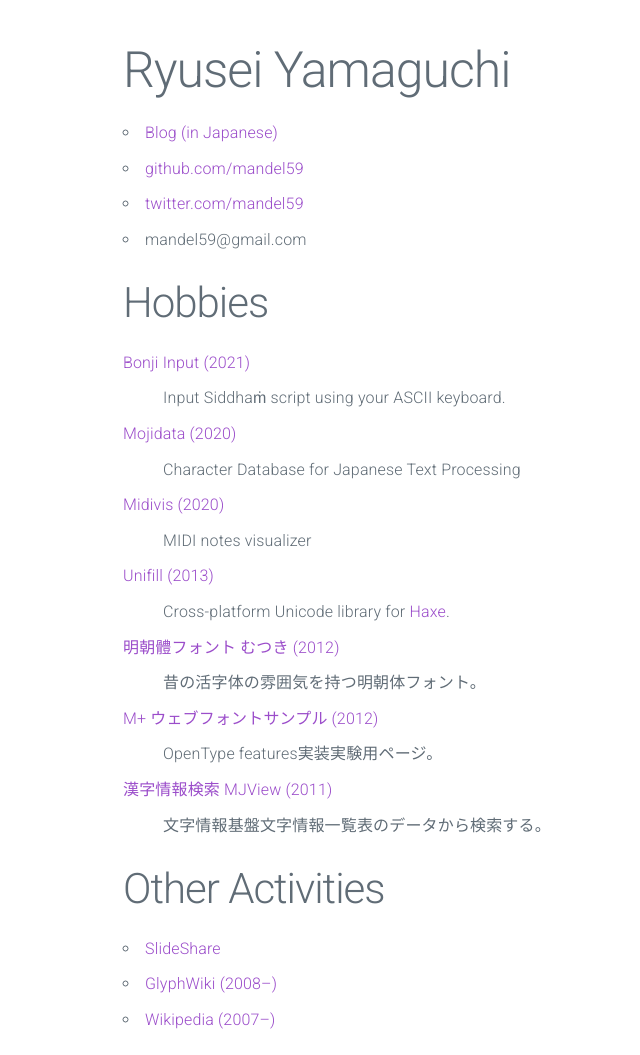
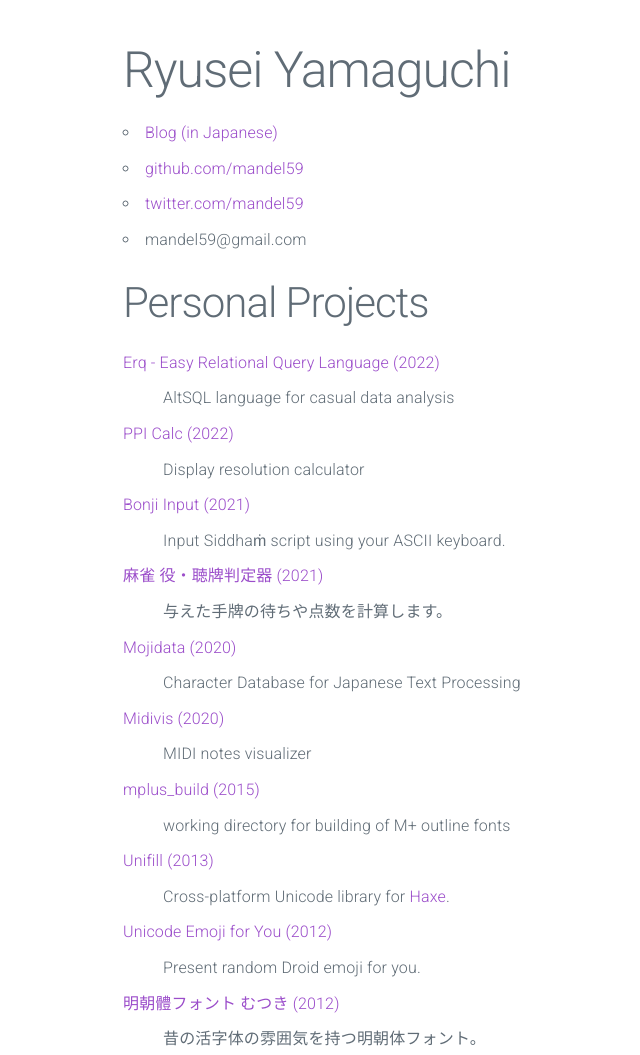
Before and after one commit to mandel59/mandel59.github.com, a plain HTML site: page docs/index.html in a window 1280 px wide. Shown: the top 1055 px of the page, without its empty margins (137-777 px from the left). Drawn offline with Linux system fonts and the light colour scheme.

Commit message:
Update personal projects

```diff
--- a/docs/index.html
+++ b/docs/index.html
@@ -1,4 +1,7 @@
 <!DOCTYPE html>
+
+<html>
+
 <meta charset="UTF-8">
 <meta http-equiv="X-UA-Compatible" content="IE=Edge">
 <meta name="viewport" content="width=device-width, initial-scale=1">
@@ -19,9 +22,9 @@
   <meta property="name" content="やまぐち りゅうせい" lang="ja-Hira">
   <meta property="familyName" content="やまぐち" lang="ja-Hira">
   <meta property="givenName" content="りゅうせい" lang="ja-Hira">
-  <h1><span property="name" lang="en"><span property="givenName">Ryusei</span> <span property="familyName">Yamaguchi</span></span></h1>
+  <h1><span property="name"><span property="givenName">Ryusei</span> <span property="familyName">Yamaguchi</span></span></h1>
   <ul>
-    <li><a property="url" href="http://mandel59.hateblo.jp/" hreflang="ja" lang="en">Blog (in Japanese)</a></li>
+    <li><a property="url" href="http://mandel59.hateblo.jp/" hreflang="ja">Blog (in Japanese)</a></li>
     <li><a property="url" href="https://github.com/mandel59">github.com/mandel59</a></li>
     <li><a property="url" href="https://twitter.com/mandel59">twitter.com/mandel59</a></li>
     <li><span property="email">mandel59@gmail.com</span></li>
@@ -29,12 +32,17 @@
 </section>
 
 <section>
-  <h2 lang="en">Hobbies</h2>
+  <h2>Personal Projects</h2>
   <dl>
-    <dt><a href="https://mandel59.github.io/bonji-input/">Bonji Input (2021)</a></dt><dd lang="en">Input Siddhaṁ script using your ASCII keyboard.</dd>
-    <dt><a href="https://github.com/mandel59/mojidata">Mojidata (2020)</a></dt><dd lang="en">Character Database for Japanese Text Processing</dd>
-    <dt><a href="https://github.com/mandel59/midivis">Midivis (2020)</a></dt><dd lang="en">MIDI notes visualizer</dd>
-    <dt><a href="https://github.com/mandel59/unifill/">Unifill (2013)</a></dt><dd lang="en">Cross-platform Unicode library for <a href="http://haxe.org/">Haxe</a>.</dd>
+    <dt><a href="https://github.com/mandel59/erq">Erq - Easy Relational Query Language (2022)</a></dt><dd>AltSQL language for casual data analysis</dd>
+    <dt><a href="https://github.com/mandel59/ppicalc">PPI Calc (2022)</a></dt><dd>Display resolution calculator</dd>
+    <dt><a href="https://github.com/mandel59/bonji-input">Bonji Input (2021)</a></dt><dd>Input Siddhaṁ script using your ASCII keyboard.</dd>
+    <dt><a href="https://github.com/mandel59/mahjong" hreflang="ja" lang="ja">麻雀 役・聴牌判定器 (2021)</a></dt><dd lang="ja">与えた手牌の待ちや点数を計算します。</dd>
+    <dt><a href="https://github.com/mandel59/mojidata">Mojidata (2020)</a></dt><dd>Character Database for Japanese Text Processing</dd>
+    <dt><a href="https://github.com/mandel59/midivis">Midivis (2020)</a></dt><dd>MIDI notes visualizer</dd>
+    <dt><a href="https://github.com/mandel59/mplus_build">mplus_build (2015)</a></dt><dd>working directory for building of M+ outline fonts</dd>
+    <dt><a href="https://github.com/mandel59/unifill">Unifill (2013)</a></dt><dd>Cross-platform Unicode library for <a href="http://haxe.org/">Haxe</a>.</dd>
+    <dt><a href="https://github.com/mandel59/emoji4u">Unicode Emoji for You (2012)</a></dt><dd>Present random Droid emoji for you.</dd>
     <dt><a href="mutsuki/" hreflang="ja" lang="ja">明朝體フォント むつき (2012)</a></dt><dd lang="ja">昔の活字体の雰囲気を持つ明朝体フォント。</dd>
     <dt><a href="mplus_samples/" hreflang="ja" lang="ja">M+ ウェブフォントサンプル (2012)</a></dt><dd lang="ja">OpenType features実装実験用ページ。</dd>
     <dt><a href="webmjview/" hreflang="ja" lang="ja">漢字情報検索 MJView (2011)</a></dt><dd lang="ja">文字情報基盤文字情報一覧表のデータから検索する。</dd>
@@ -42,7 +50,7 @@
 </section>
 
 <section>
-  <h2 lang="en">Other Activities</h2>
+  <h2>Other Activities</h2>
   <ul>
     <li><a href="http://www.slideshare.net/ryuseimandel59">SlideShare</a></li>
     <li><a href="http://glyphwiki.org/wiki/User:mandel59">GlyphWiki (2008–)</a></li>
@@ -51,3 +59,5 @@
 </section>
 
 </main>
+
+</html>
```
